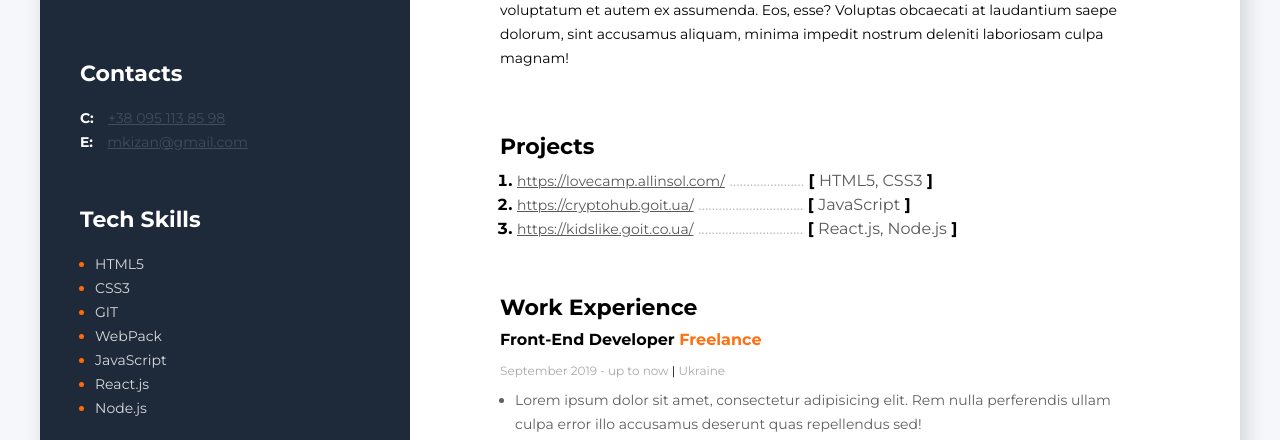
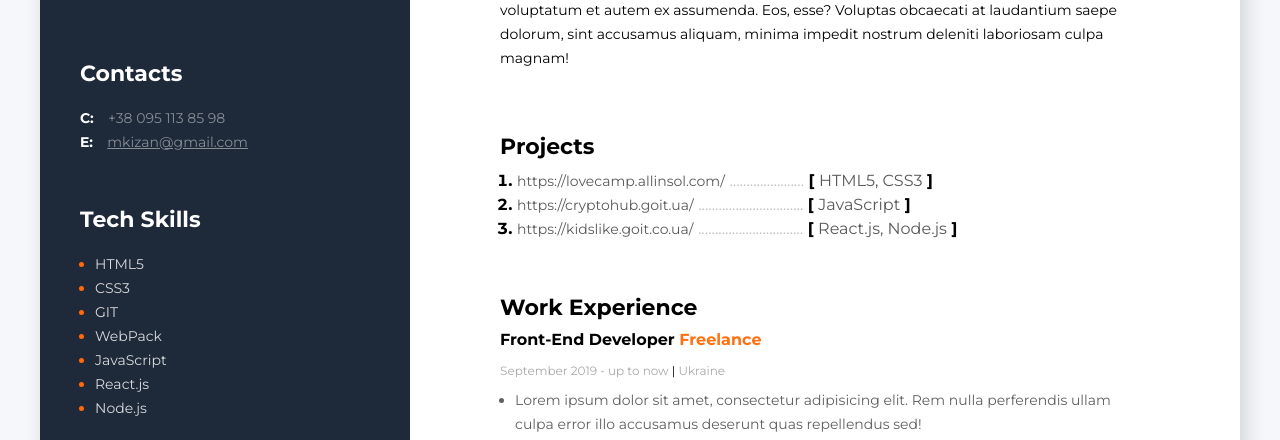
Before and after one commit to NikoKizan/verstka, a website: page Resume/index.html in a window 1280 px wide. Shown: the part 360-800 px from the top of the page. Drawn offline with Linux system fonts and the light colour scheme.

Commit message:
отредачил стили ссылок

```diff
--- a/Resume/index.html
+++ b/Resume/index.html
@@ -14,7 +14,7 @@
             <div class="contacts-container">
                 <h3 class="contacts-title">Contacts</h3>
                 <div>
-                    <span class="contacts-link-type">C:</span> <a class="contacts-link" href="tel:+38 095 113 85 98">+38 095 113 85 98</a>
+                    <span class="contacts-link-type">C:</span> <a class="contacts-link contacts-link__phone" href="tel:+38 095 113 85 98">+38 095 113 85 98</a>
                 </div>
                 <div>
                     <span class="contacts-link-type">E:</span> <a class="contacts-link" href="mailto:mkizan@gmail.com">mkizan@gmail.com</a>
--- a/Resume/sass/_main.sass
+++ b/Resume/sass/_main.sass
@@ -37,7 +37,9 @@ body
 	font-size: 14px
 	font-weight: 400
 	line-height: 24px
-	color: #434c5a
+	color: #878d96
+	&__phone
+		text-decoration: none
 .contacts-link-type
 	font-size: 14px
 	font-weight: 700
@@ -105,6 +107,7 @@ body
 	font-size: 14px
 	font-weight: 400
 	line-height: 24px
+	text-decoration: none
 .tech-name
 	color: #595959
     font-weight: 400
--- a/Resume/sass/_mobile.sass
+++ b/Resume/sass/_mobile.sass
@@ -28,5 +28,6 @@
         margin-top: 0
     .about-me-title
         text-align: center
+        margin-bottom: 20px
     ol
         padding-left: 3px
```
Also changed, not shown: Resume/css/main.css (deleted), Resume/css/style.css, 1 other file.
